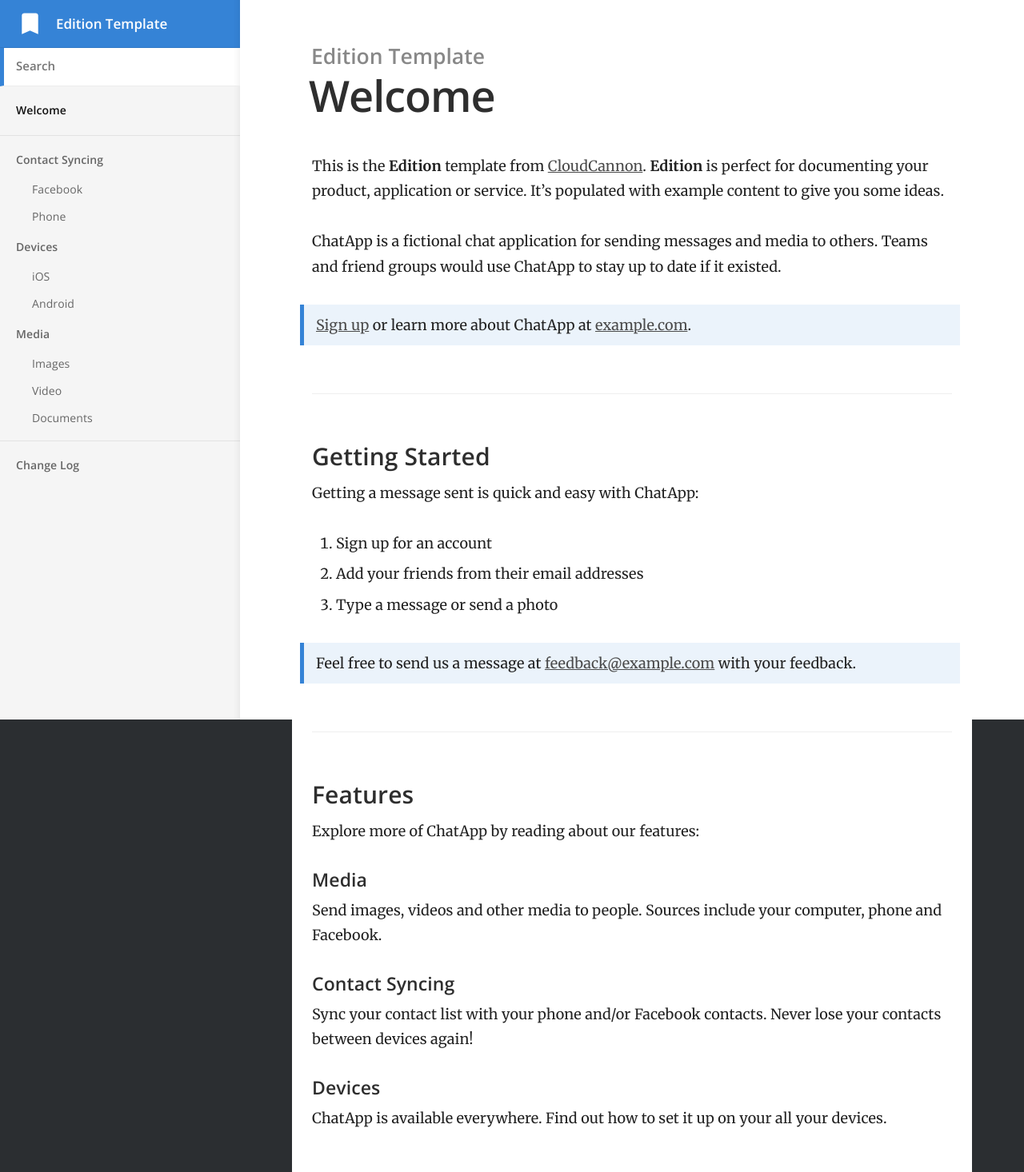
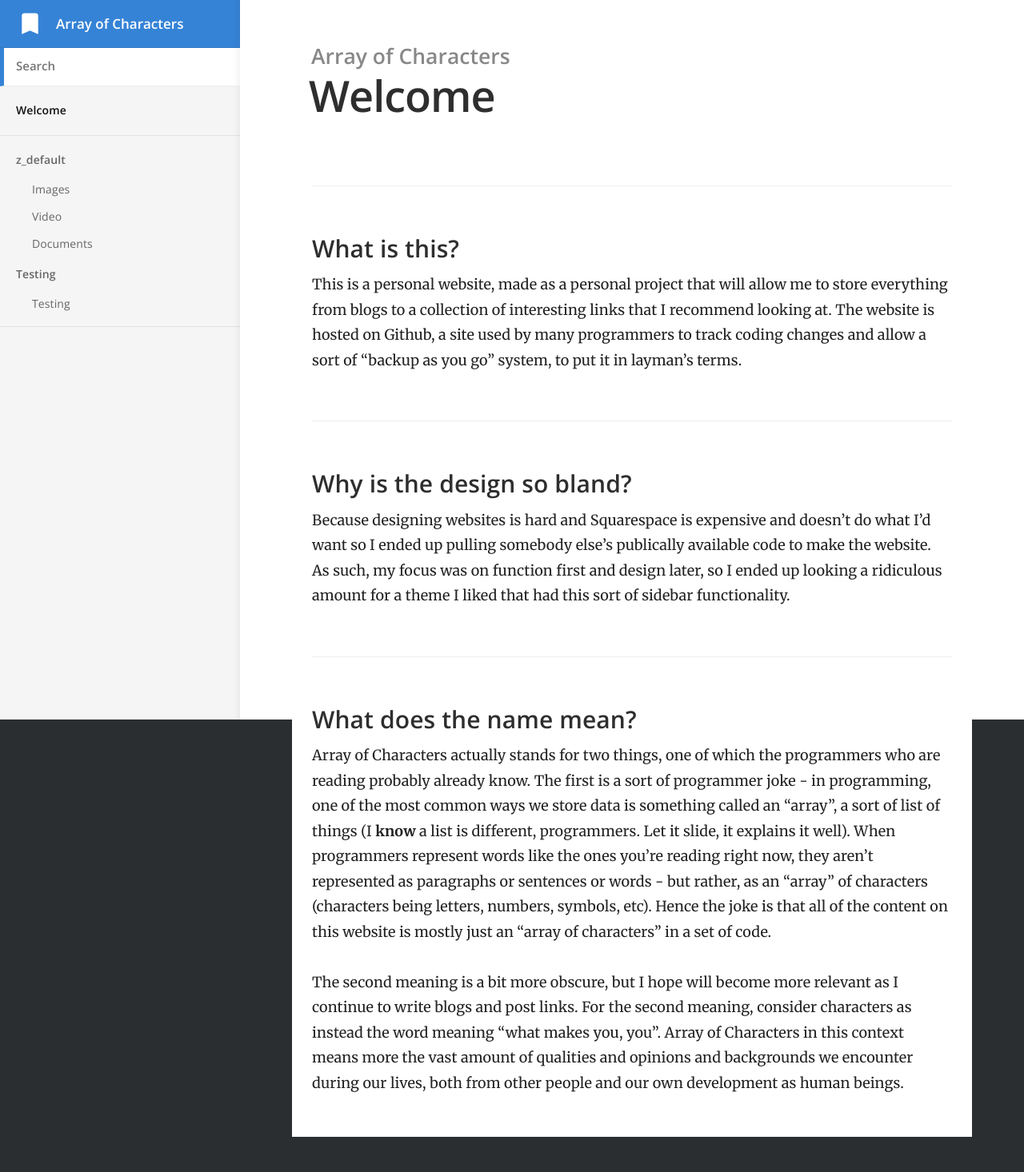
Before and after one commit to TrophyBuck/TrophyBuck.github.io, a Jekyll site: the page built from index.md, in a window 1280 px wide. Shown: the whole page at 80% size. Built offline with Jekyll 4.4.1, drawn with Linux system fonts in a browser that asks for light colours; after the commit the page ends 1422 px from its top, so only the background shows below that.

Commit message:
commit before I try bootstrap again

```diff
--- a/_config.yml
+++ b/_config.yml
@@ -1,7 +1,7 @@
 # ----
 # Site
 
-title: Edition Template
+title: Array of Characters
 url: "https://long-pig.cloudvent.net"
 baseurl:
 google_analytics_key:
--- a/_docs/media/documents.md
+++ b/_docs/media/documents.md
@@ -1,6 +1,6 @@
 ---
 title: Documents
-category: Media
+category: z_default
 order: 3
 ---
 
--- a/_docs/media/images.md
+++ b/_docs/media/images.md
@@ -1,6 +1,6 @@
 ---
 title: Images
-category: Media
+category: z_default
 order: 1
 ---
 
--- a/_docs/media/video.md
+++ b/_docs/media/video.md
@@ -1,6 +1,6 @@
 ---
 title: Video
-category: Media
+category: z_default
 order: 2
 ---
 
--- a/index.md
+++ b/index.md
@@ -3,37 +3,16 @@ title: Welcome
 layout: default
 ---
 
-This is the **Edition** template from [CloudCannon](http://cloudcannon.com/).
-**Edition** is perfect for documenting your product, application or service.
-It's populated with example content to give you some ideas.
+### What is this?
 
-ChatApp is a fictional chat application for sending messages and media to others.
-Teams and friend groups would use ChatApp to stay up to date if it existed.
+This is a personal website, made as a personal project that will allow me to store everything from blogs to a collection of interesting links that I recommend looking at.  The website is hosted on Github, a site used by many programmers to track coding changes and allow a sort of "backup as you go" system, to put it in layman's terms.
 
-> [Sign up](http://example.com/signup) or learn more about ChatApp at [example.com](http://example.com/).
+### Why is the design so bland?
 
-### Getting Started
+Because designing websites is hard and Squarespace is expensive and doesn't do what I'd want so I ended up pulling somebody else's publically available code to make the website.  As such, my focus was on function first and design later, so I ended up looking a ridiculous amount for a theme I liked that had this sort of sidebar functionality.
 
-Getting a message sent is quick and easy with ChatApp:
+### What does the name mean?
 
-1. Sign up for an account
-2. Add your friends from their email addresses
-3. Type a message or send a photo
+Array of Characters actually stands for two things, one of which the programmers who are reading probably already know.  The first is a sort of programmer joke - in programming, one of the most common ways we store data is something called an "array", a sort of list of things (I **know** a list is different, programmers.  Let it slide, it explains it well).  When programmers represent words like the ones you're reading right now, they aren't represented as paragraphs or sentences or words - but rather, as an "array" of characters (characters being letters, numbers, symbols, etc).  Hence the joke is that all of the content on this website is mostly just an "array of characters" in a set of code.
 
-> Feel free to send us a message at [feedback@example.com](mailto:feedback@example.com) with your feedback.
-
-### Features
-
-Explore more of ChatApp by reading about our features:
-
-#### Media
-
-Send images, videos and other media to people. Sources include your computer, phone and Facebook.
-
-#### Contact Syncing
-
-Sync your contact list with your phone and/or Facebook contacts. Never lose your contacts between devices again!
-
-#### Devices
-
-ChatApp is available everywhere. Find out how to set it up on your all your devices.
+The second meaning is a bit more obscure, but I hope will become more relevant as I continue to write blogs and post links.  For the second meaning, consider characters as instead the word meaning "what makes you, you".  Array of Characters in this context means more the vast amount of qualities and opinions and backgrounds we encounter during our lives, both from other people and our own development as human beings.
```
Also changed, not shown: _docs/contact-syncing/facebook.md (deleted, +0 -17 lines), _docs/contact-syncing/phone.md (deleted, +0 -18 lines), _docs/devices/android.md (deleted, +0 -15 lines), _docs/devices/ios.md (deleted, +0 -15 lines), _docs/test/testing.md (added, +12 -0 lines), changelog.html (deleted, +0 -20 lines).
